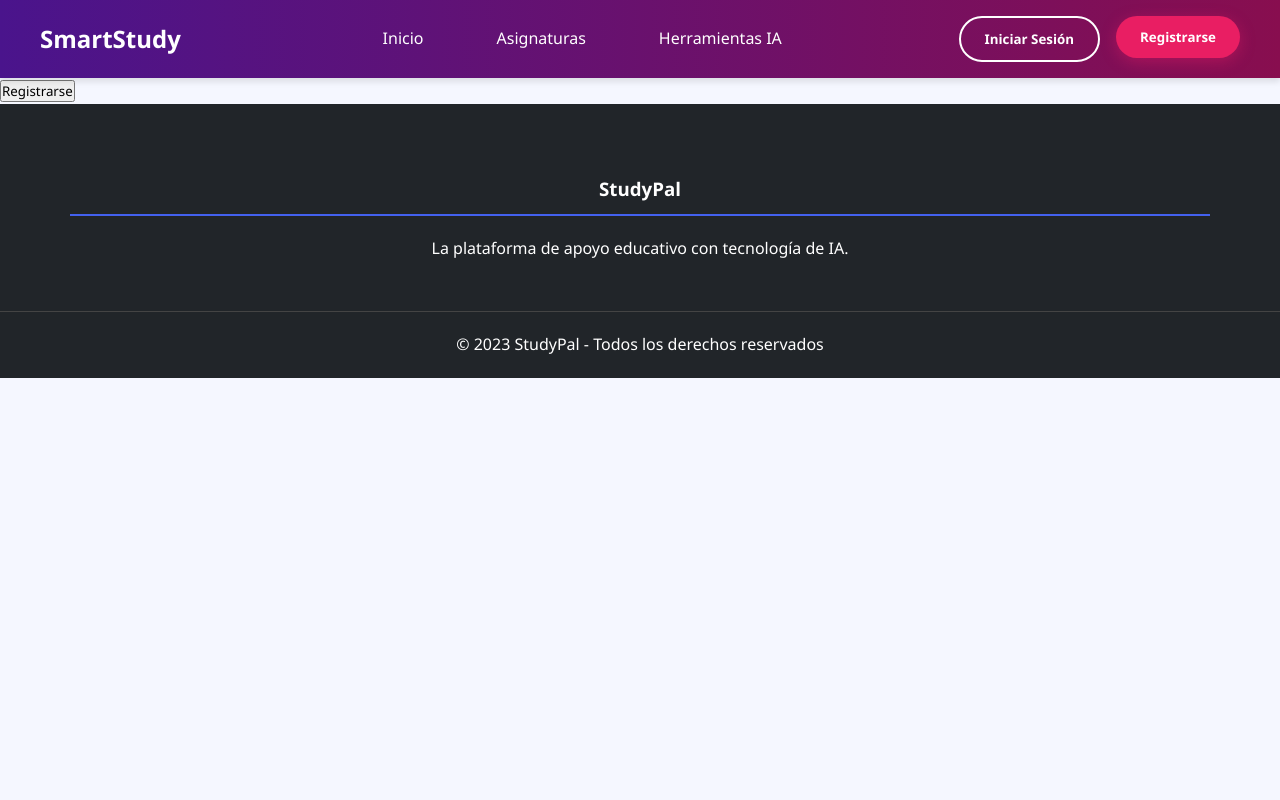
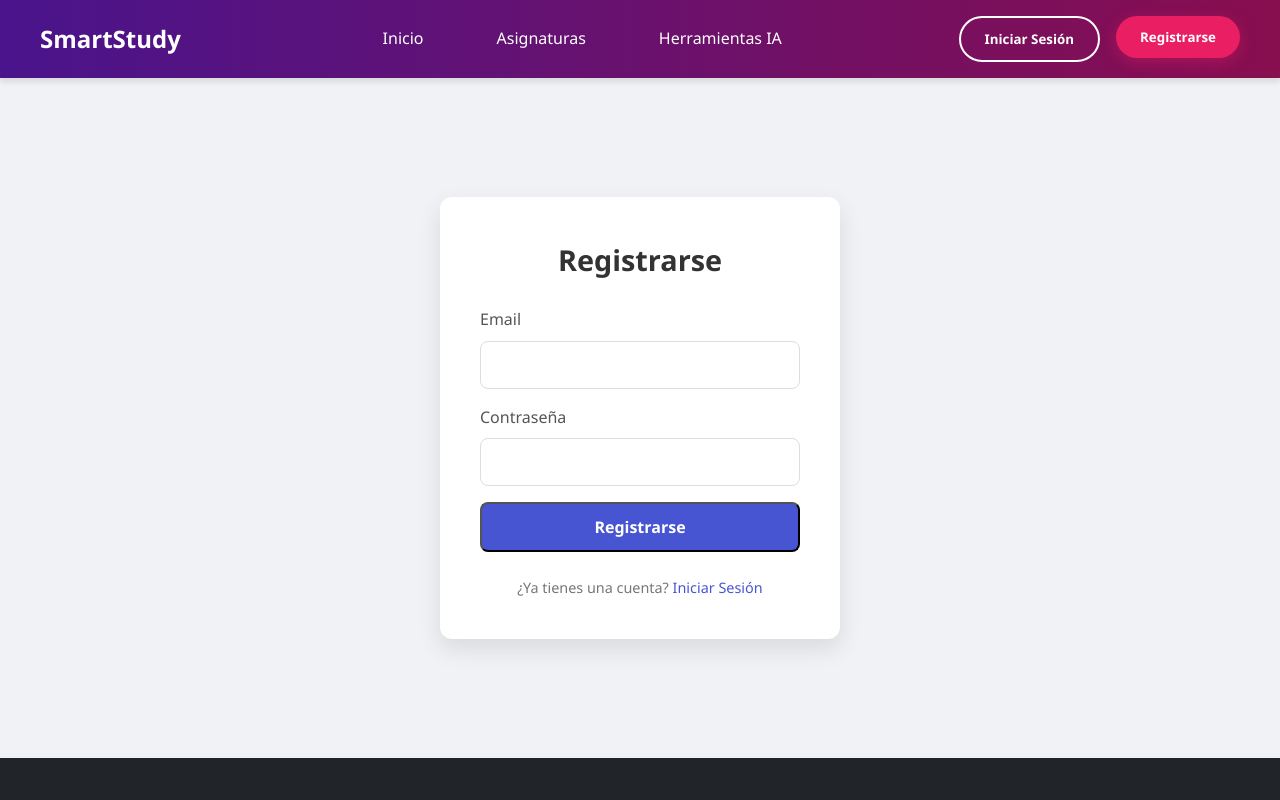
Before and after one commit to rabagoAI/smartstudy-app, a React (Create React App) app: page /registrarse in a window 1280 px wide. Shown: the top 800 px of the page. Built offline with nearby package versions, Linux system fonts and the light colour scheme; no server answers.

Commit message:
Cambios formularios login y register

```diff
--- a/src/components/auth/LoginPage.js
+++ b/src/components/auth/LoginPage.js
@@ -1,36 +1,42 @@
+// src/components/auth/LoginPage.js
+
 import React, { useState } from 'react';
-import { useNavigate } from 'react-router-dom';
-import '../auth/Auth.css';
-import { auth } from '../../firebase';
 import { signInWithEmailAndPassword } from 'firebase/auth';
+import { auth } from '../../firebase'; // Solo necesitamos 'auth'
+import { Link, useNavigate } from 'react-router-dom';
+import './Auth.css'; // Asegúrate de que esta ruta sea correcta
 
-function LoginPage() {
+const LoginPage = () => {
   const [email, setEmail] = useState('');
   const [password, setPassword] = useState('');
   const [error, setError] = useState('');
-    const [success, setSuccess] = useState('');
   const navigate = useNavigate();
 
   const handleLogin = async (e) => {
     e.preventDefault();
     setError('');
-        setSuccess('');
 
     try {
       await signInWithEmailAndPassword(auth, email, password);
-            setSuccess('¡Inicio de sesión exitoso!');
+      console.log("¡Inicio de sesión exitoso!");
       navigate('/');
     } catch (error) {
       console.error("Error al iniciar sesión:", error.message);
-            setError('Error al iniciar sesión. Por favor, revisa tu email y contraseña.');
+      if (error.code === 'auth/invalid-credential') {
+        setError('Credenciales inválidas. Por favor, verifica tu correo y contraseña.');
+      } else {
+        setError('Error al iniciar sesión. Por favor, inténtalo de nuevo.');
+      }
     }
   };
 
   return (
-        <section className="auth-form-container">
+    <div className="auth-form-container">
       <div className="auth-form-card">
         <h2>Iniciar Sesión</h2>
         <form onSubmit={handleLogin}>
+          {error && <p className="error-message">{error}</p>}
+
           <div className="form-group">
             <label htmlFor="email">Email</label>
             <input
@@ -51,16 +57,15 @@ function LoginPage() {
               required
             />
           </div>
-                    {error && <div className="error-message">{error}</div>}
-                    {success && <div className="success-message">{success}</div>}
-                    <button type="submit" className="btn btn-primary">Iniciar Sesión</button>
+
+          <button type="submit" className="btn-primary">Iniciar Sesión</button>
         </form>
-                <div className="auth-footer">
-                    <span>¿No tienes una cuenta? <a href="/registrarse">Regístrate</a></span>
+        <p className="auth-footer">
+          ¿No tienes una cuenta? <Link to="/registrarse">Regístrate</Link>
+        </p>
       </div>
     </div>
-        </section>
   );
-}
+};
 
 export default LoginPage;
--- a/src/components/auth/RegisterPage.js
+++ b/src/components/auth/RegisterPage.js
@@ -1,45 +1,80 @@
-// En tu componente de registro (ej. src/pages/Register.js)
+// src/components/auth/RegisterPage.js
 
-import { useState } from 'react';
+import React, { useState } from 'react';
 import { createUserWithEmailAndPassword } from 'firebase/auth';
-import { doc, setDoc } from 'firebase/firestore'; // Importa las funciones de Firestore
+import { doc, setDoc } from 'firebase/firestore';
 import { auth, db } from '../../firebase';
+import { Link, useNavigate } from 'react-router-dom';
+import './Auth.css'; // Asegúrate de que esta ruta sea correcta
 
 const RegisterPage = () => {
   const [email, setEmail] = useState('');
   const [password, setPassword] = useState('');
+  const [error, setError] = useState('');
+  const navigate = useNavigate();
 
   const handleRegister = async (e) => {
     e.preventDefault();
+    setError('');
 
     try {
-      // Paso 1: Crea el usuario en Authentication
       const userCredential = await createUserWithEmailAndPassword(auth, email, password);
       const user = userCredential.user;
 
-      // Paso 2: Crea el documento de perfil del usuario en Firestore
-      // Usamos el UID de Authentication como el ID del documento
       await setDoc(doc(db, "users", user.uid), {
         email: user.email,
-        // Aquí puedes añadir más información del usuario
         createdAt: new Date(),
-        // Ejemplo: nombre: "Usuario Ejemplo"
       });
 
-      console.log("¡Usuario registrado y perfil creado con éxito!");
+      navigate('/');
 
     } catch (error) {
       console.error("Error al registrar:", error.message);
-      // Aquí puedes manejar y mostrar el error al usuario
+      if (error.code === 'auth/weak-password') {
+        setError('La contraseña debe tener al menos 6 caracteres.');
+      } else if (error.code === 'auth/email-already-in-use') {
+        setError('Este correo electrónico ya está registrado.');
+      } else {
+        setError('Error al registrar. Por favor, revisa tus datos e inténtalo más tarde.');
+      }
     }
   };
 
   return (
-    // ... tu formulario de registro
-    <form onSubmit={handleRegister}>
-      {/* ... tus campos de email y contraseña */}
-      <button type="submit">Registrarse</button>
-    </form>
+    <div className="auth-form-container">
+      <div className="auth-form-card">
+        <h2>Registrarse</h2>
+        <form onSubmit={handleRegister}>
+          {error && <p className="error-message">{error}</p>}
+
+          <div className="form-group">
+            <label htmlFor="email">Email</label>
+            <input
+              type="email"
+              id="email"
+              value={email}
+              onChange={(e) => setEmail(e.target.value)}
+              required
+            />
+          </div>
+          <div className="form-group">
+            <label htmlFor="password">Contraseña</label>
+            <input
+              type="password"
+              id="password"
+              value={password}
+              onChange={(e) => setPassword(e.target.value)}
+              required
+            />
+          </div>
+
+          <button type="submit" className="btn-primary">Registrarse</button>
+        </form>
+        <p className="auth-footer">
+          ¿Ya tienes una cuenta? <Link to="/iniciar-sesion">Iniciar Sesión</Link>
+        </p>
+      </div>
+    </div>
   );
 };
 
```
Lines whose indentation alone changed are shown as unchanged.
